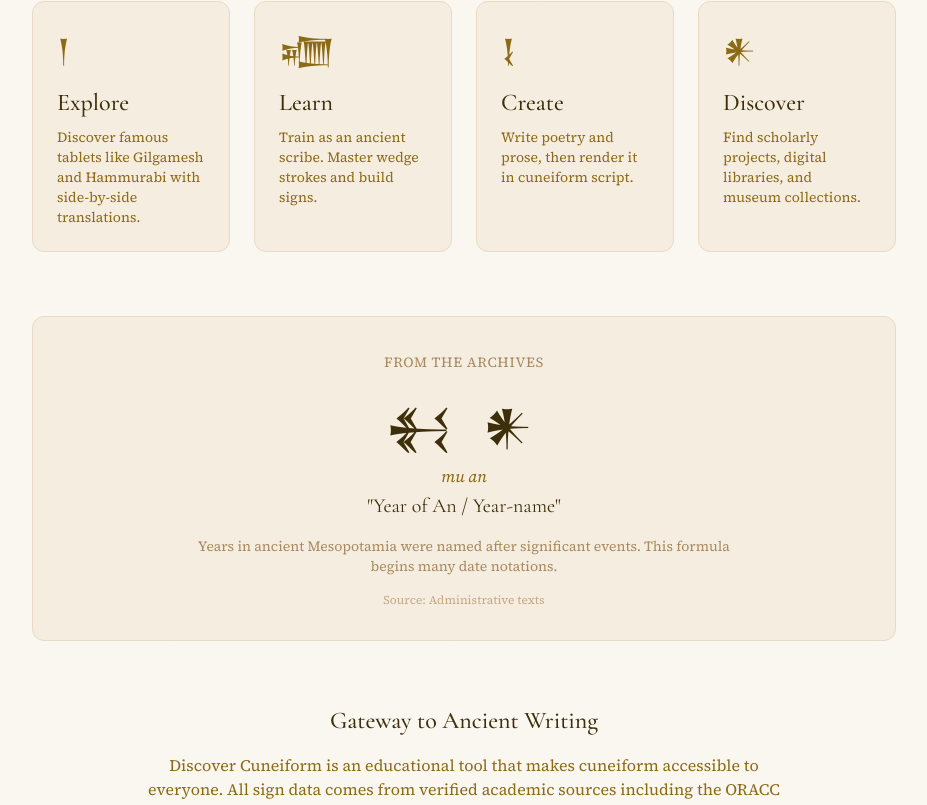
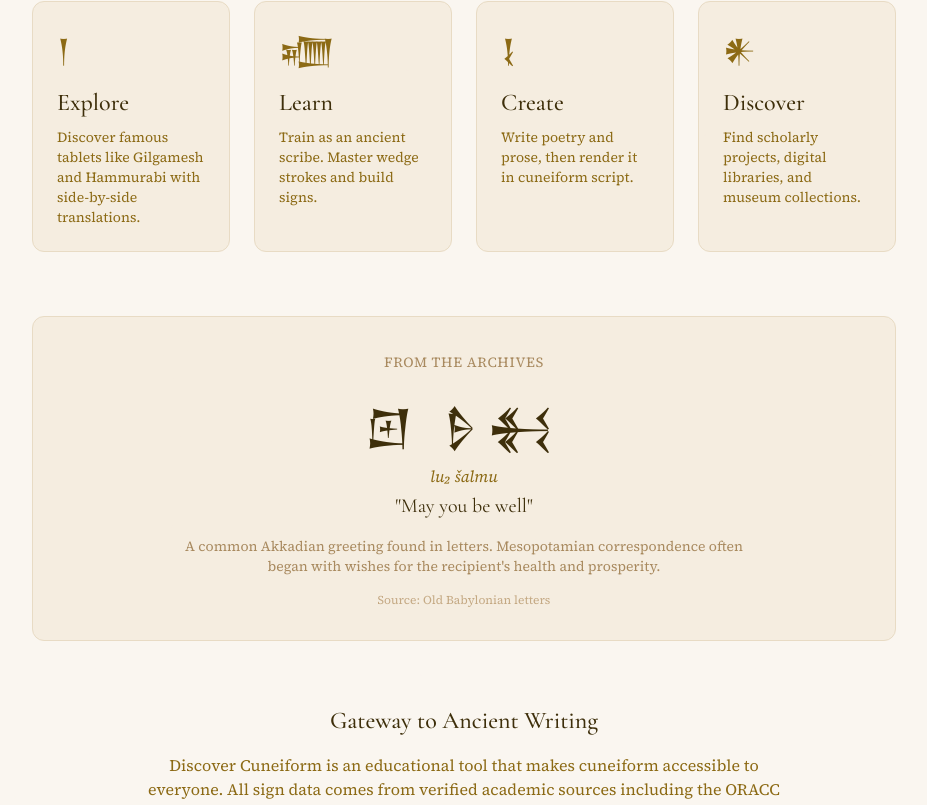
Before and after one commit to whiskerwonderz/discovercuneiform, a SvelteKit app: page / in a window 1280 px wide. Shown: the part 426-1231 px from the top of the page, without its empty margins (176-1103 px from the left). Built offline with nearby package versions, Linux system fonts and the light colour scheme.

Commit message:
Add rotating phrases with fade transition every 15 seconds

```diff
--- a/src/routes/+page.svelte
+++ b/src/routes/+page.svelte
@@ -1,7 +1,31 @@
 <script lang="ts">
-	import { getRandomPhrase } from '$lib/data/phrases';
+	import { getRandomPhrase, PHRASES } from '$lib/data/phrases';
 
-	const examplePhrase = getRandomPhrase();
+	// Client-side state for rotating phrases
+	let currentPhrase = $state(PHRASES[0]);
+	let visible = $state(true);
+
+	$effect(() => {
+		// Pick a random phrase on mount
+		currentPhrase = getRandomPhrase();
+
+		// Change phrase every 15 seconds
+		const interval = setInterval(() => {
+			visible = false; // Fade out
+			setTimeout(() => {
+				// Get a different phrase than current
+				let newPhrase = getRandomPhrase();
+				while (newPhrase.id === currentPhrase.id && PHRASES.length > 1) {
+					newPhrase = getRandomPhrase();
+				}
+				currentPhrase = newPhrase;
+				visible = true; // Fade in
+			}, 300); // Match CSS transition duration
+		}, 15000);
+
+		// Cleanup on unmount
+		return () => clearInterval(interval);
+	});
 </script>
 
 <div class="max-w-4xl mx-auto px-4 py-8 sm:py-12">
@@ -77,25 +101,31 @@
 			<span class="text-xs sm:text-sm font-body text-clay-500 uppercase tracking-wider">From the Archives</span>
 		</div>
 
+		<div
+			class="transition-opacity duration-300 ease-in-out"
+			class:opacity-0={!visible}
+			class:opacity-100={visible}
+		>
 			<div class="text-center mb-3 sm:mb-4">
 				<div class="cuneiform-large text-clay-800 mb-2 text-xl sm:text-2xl md:text-3xl">
-				{examplePhrase.cuneiform}
+					{currentPhrase.cuneiform}
 				</div>
 				<div class="font-body italic text-sm sm:text-base text-clay-600 mb-1">
-				{examplePhrase.transliteration}
+					{currentPhrase.transliteration}
 				</div>
 				<div class="font-display text-lg sm:text-xl text-clay-800">
-				"{examplePhrase.translation}"
+					"{currentPhrase.translation}"
 				</div>
 			</div>
 
 			<p class="text-center font-body text-xs sm:text-sm text-clay-500 max-w-xl mx-auto">
-			{examplePhrase.context}
+				{currentPhrase.context}
 			</p>
 
 			<p class="text-center font-body text-xs text-clay-400 mt-3 sm:mt-4">
-			Source: {examplePhrase.source}
+				Source: {currentPhrase.source}
 			</p>
+		</div>
 	</section>
 
 	<!-- About Section -->
```
Lines whose indentation alone changed are shown as unchanged.
